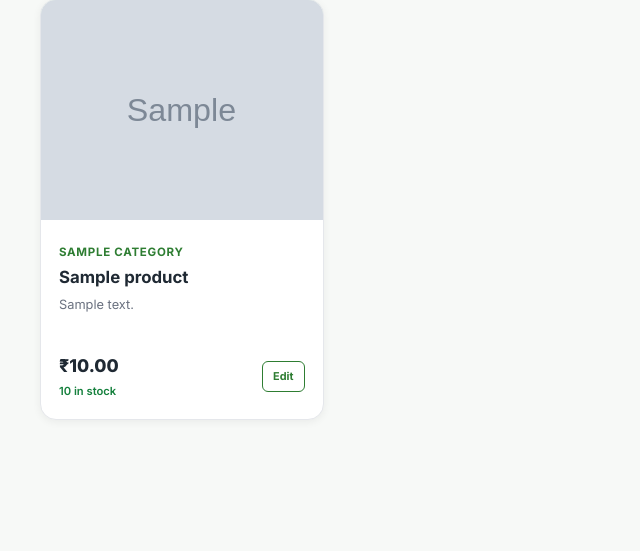
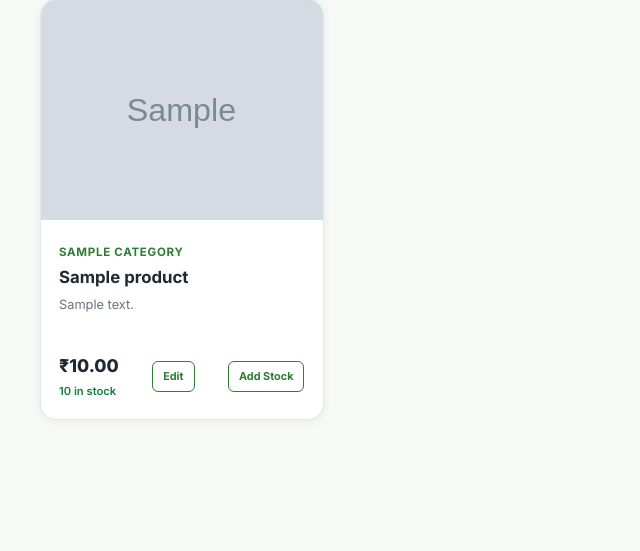
Before and after one commit to Abhishek-M-34/FreshCart, a Django app: page /admin-dashboard/products/ in a window 1280 px wide. Shown: the part 609-1160 px from the top of the page, without its empty margins (0-640 px from the left). Run offline with Django 5.2, Linux system fonts and the light colour scheme; a user stored in the database is signed in; tables that the repository leaves empty hold one stand-in row (values such as "Sample post"); grey boxes marked "Sample" are stand-in pictures.

Commit message:
Improve add stock workflow

```diff
--- a/products/views.py
+++ b/products/views.py
@@ -209,45 +209,35 @@ def admin_product_edit(request, product_id):
 
 @user_passes_test(is_admin)
 def admin_stock_add(request):
+    product_id = request.GET.get("product")
 
     if request.method == "POST":
-
         form = StockBatchForm(request.POST)
 
         if form.is_valid():
-
             stock_batch = form.save(commit=False)
-
-            stock_batch.quantity_remaining = (
-                stock_batch.quantity_received
-            )
+            stock_batch.quantity_remaining = stock_batch.quantity_received
 
             if stock_batch.product.expiry_days > 0:
                 stock_batch.expiry_date = (
                     stock_batch.arrival_date
-                    + timedelta(
-                        days=stock_batch.product.expiry_days
-                    )
+                    + timedelta(days=stock_batch.product.expiry_days)
                 )
             else:
                 stock_batch.expiry_date = None
 
             stock_batch.save()
-
-            return redirect(
-                "admin_product_list"
-            )
+            return redirect("admin_product_list")
 
     else:
-        form = StockBatchForm()
+        form = StockBatchForm(
+            initial={"product": product_id}
+        )
 
     return render(
         request,
         "dashboard/products/stock_form.html",
-        {
-            "form": form,
-            "title": "Add Stock",
-        }
+        {"form": form, "title": "Add Stock"}
     )
 
 @user_passes_test(is_admin)
--- a/templates/dashboard/products/product_list.html
+++ b/templates/dashboard/products/product_list.html
@@ -311,6 +311,13 @@
                                     Edit
                                 </a>
 
+                                <a
+    href="{% url 'admin_stock_add' %}?product={{ product.id }}"
+    class="admin-edit-btn"
+>
+    Add Stock
+</a>
+
                             </div>
 
                         </div>
```
